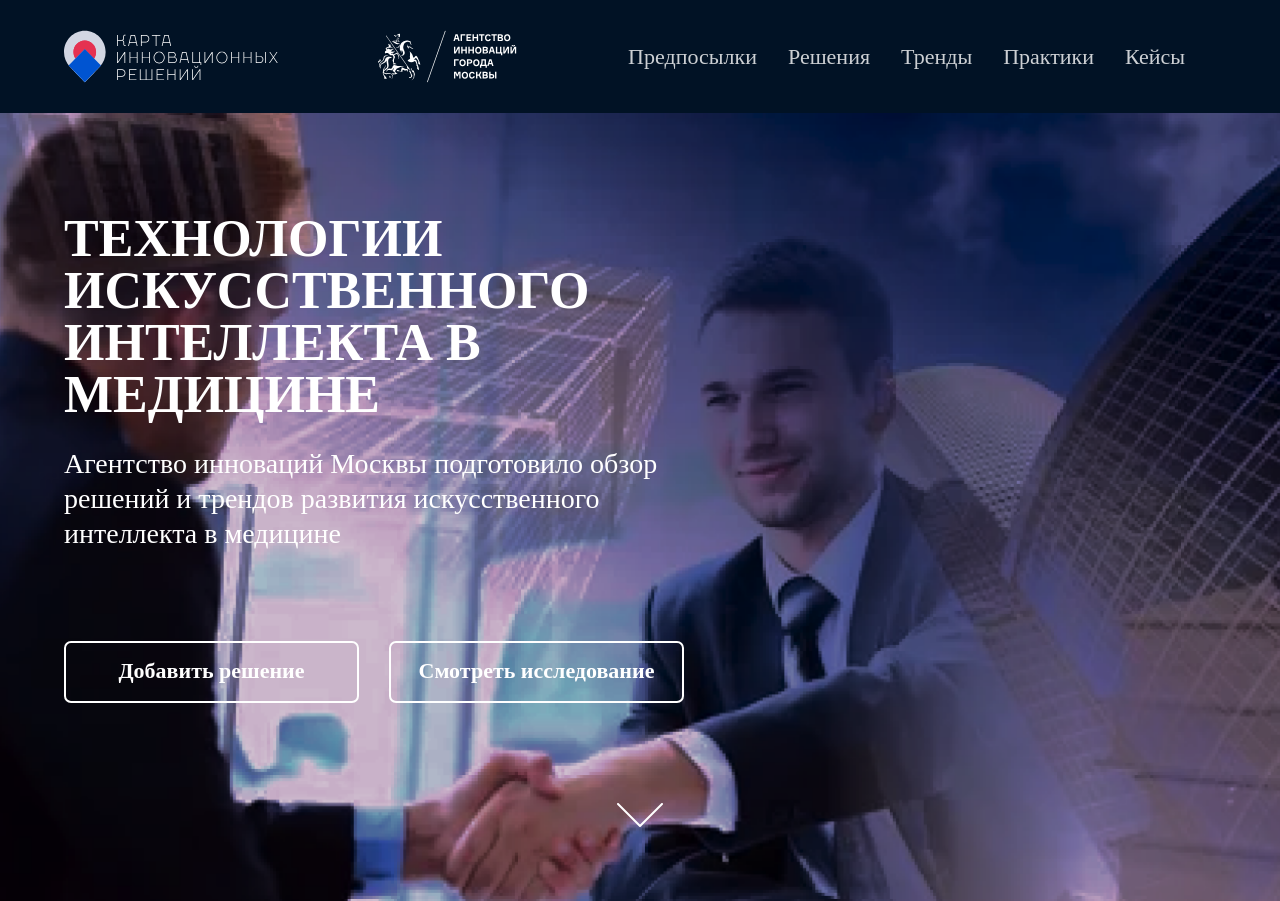
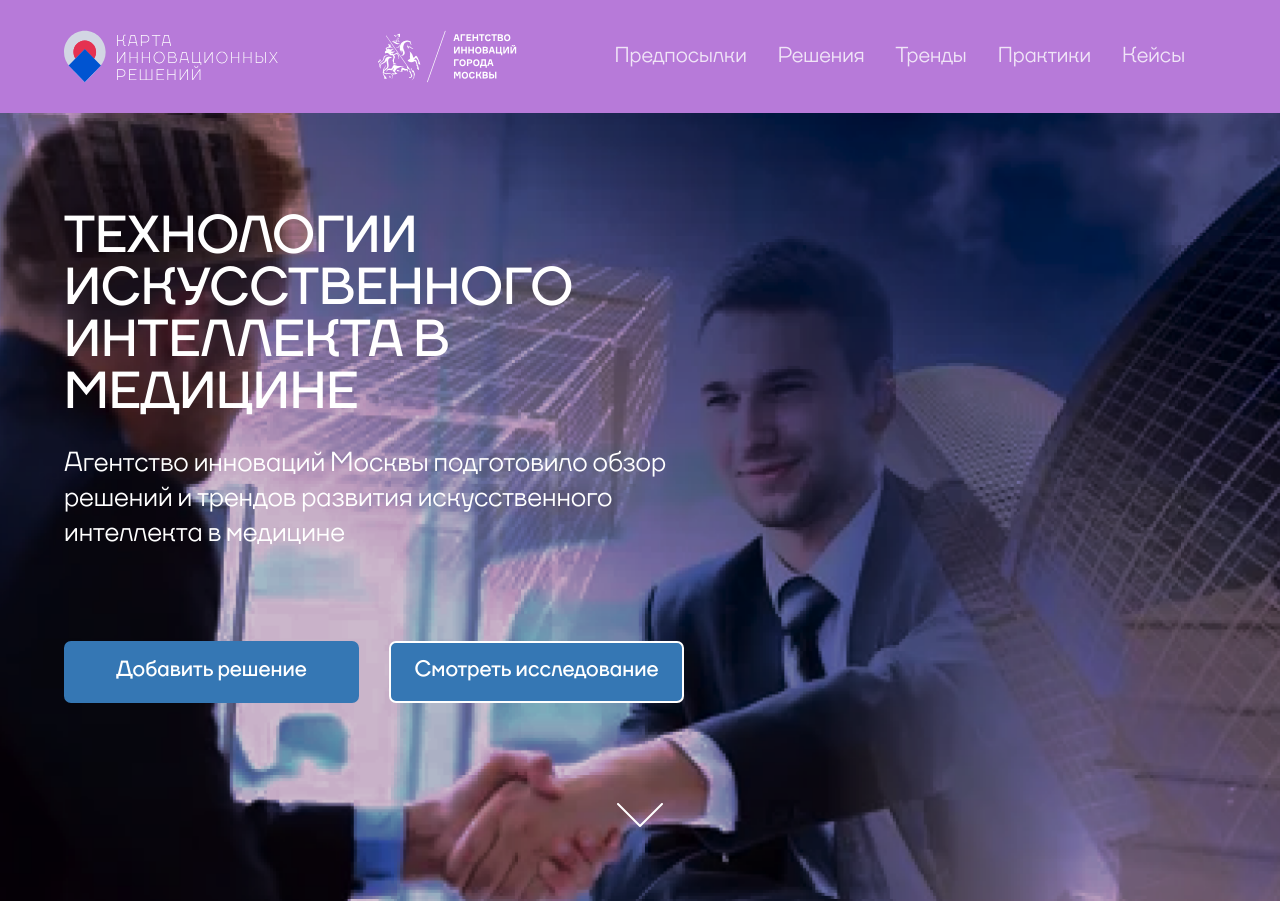
Before and after one commit to ortamfag/GovTech, a website: page index.html in a window 1280 px wide. Drawn offline with Linux system fonts and the light colour scheme.

Commit message:
ADD: header

```diff
--- a/index.html
+++ b/index.html
@@ -5,6 +5,11 @@
     <meta http-equiv="X-UA-Compatible" content="IE=edge">
     <meta name="viewport" content="width=device-width, initial-scale=1.0">
     <title>Govtech</title>
+    <link href="src/fonts/TTFirs-Bold/style.css" rel="stylesheet" type="text/css" />
+    <link href="src/fonts/TTFirs-Light/style.css" rel="stylesheet" type="text/css" />
+    <link href="src/fonts/TTFirs-Regular/style.css" rel="stylesheet" type="text/css" />
+    <link href="src/fonts/Roboto/style.css" rel="stylesheet" type="text/css" />
+    <link href="src/fonts/TTFirs-Medium/style.css" rel="stylesheet" type="text/css" />
     <link rel="stylesheet" href="src/css/style.min.css">
 
 </head>
--- a/src/sass/_const.sass
+++ b/src/sass/_const.sass
@@ -9,9 +9,10 @@
     font-weight: 400
 
 
-$white: #FFFFFF
-$black: #000000
+$white:#FFFFFF
+$black:#000000
 $pink: #B77AD9
+$blue: #3577B4
 
 .flex
     display: flex
--- a/src/sass/components/_header.sass
+++ b/src/sass/components/_header.sass
@@ -40,24 +40,26 @@
 
 #header__btn
     &-1
-        background-color: transparent
+        background-color: $blue
         background-image: none
-        border: 2px solid $white
+        border: 2px solid $blue
+        color: $white
 
         margin-right: 30px
 
         &:hover
-            background-color: #9C27B0
-            border: 2px solid #9c27b0
+            background-color: $white
+            border: 2px solid $white
             transition: 0.4s
     &-2
-        background-color: transparent
+        background-color: $white
         background-image: none
         border: 2px solid $white
+        color: $blue
 
         &:hover
-            background-color: #9C27B0
-            border: 2px solid #9c27b0
+            background-color: $blue
+            border: 2px solid $blue
             transition: 0.4s
 
 
```
Also changed, not shown: src/css/style.min.css.
